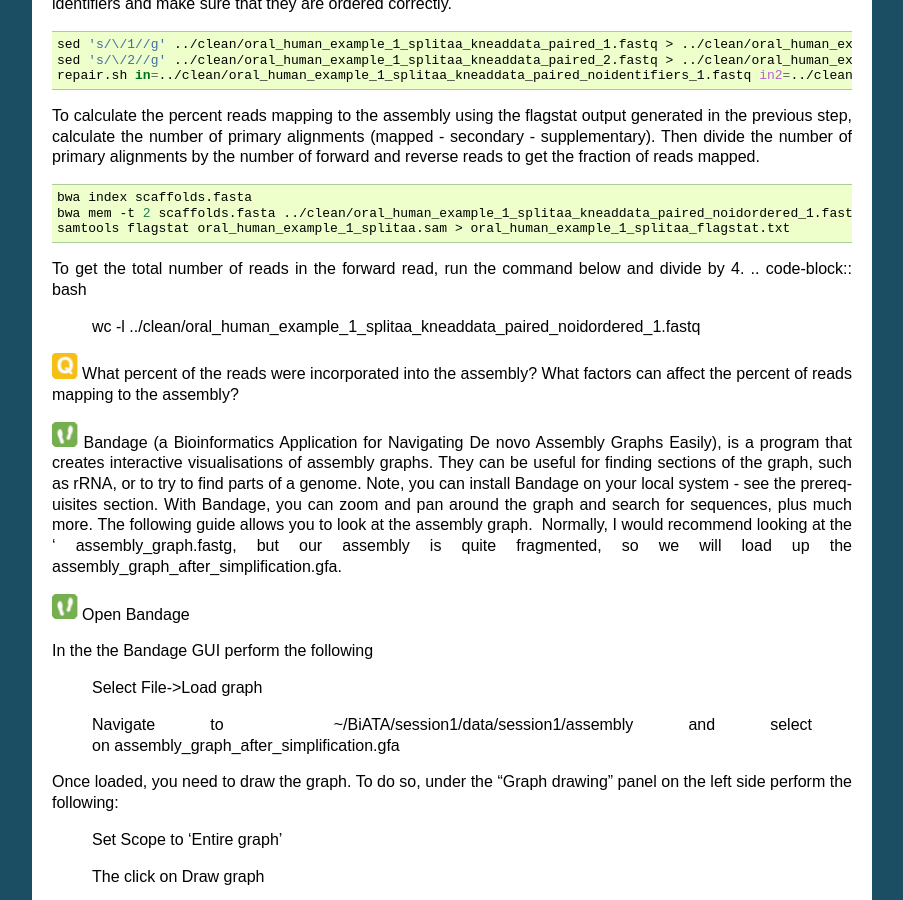
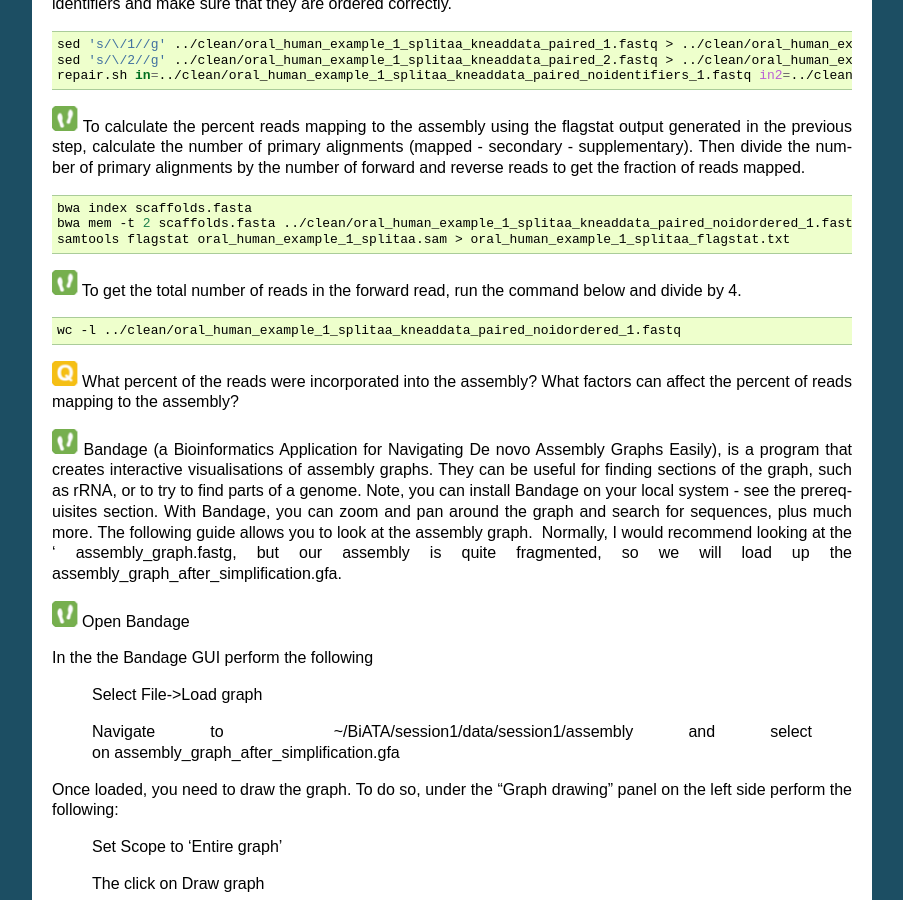
Before and after one commit to EBI-Metagenomics/mgnify-biata-2021, a Sphinx documentation site: the page built from docs/source/assembly-1.rst, in a window 1280 px wide and 900 px high, scrolled down 8053 px. Shown: the whole window, without its empty margins (198-1101 px from the left). Built offline with Sphinx 7.4.7, drawn with Linux system fonts in a browser that asks for light colours; some of the changed lines change nothing that is shown.

Commit message:
readcount step

```diff
--- a/docs/source/assembly-1.rst
+++ b/docs/source/assembly-1.rst
@@ -402,7 +402,7 @@
    sed 's/\/2//g' ../clean/oral_human_example_1_splitaa_kneaddata_paired_2.fastq > ../clean/oral_human_example_1_splitaa_kneaddata_paired_noidentifiers_2.fastq
    repair.sh in=../clean/oral_human_example_1_splitaa_kneaddata_paired_noidentifiers_1.fastq in2=../clean/oral_human_example_1_splitaa_kneaddata_paired_noidentifiers_2.fastq out=../clean/oral_human_example_1_splitaa_kneaddata_paired_noidordered_1.fastq out2=../clean/oral_human_example_1_splitaa_kneaddata_paired_noidordered_2.fastq
 
-To calculate the percent reads mapping to the assembly using the flagstat output generated in the previous step, calculate the number of primary alignments (mapped - secondary - supplementary). Then divide the number of primary alignments by the number of forward and reverse reads to get the fraction of reads mapped.
+|image2| To calculate the percent reads mapping to the assembly using the flagstat output generated in the previous step, calculate the number of primary alignments (mapped - secondary - supplementary). Then divide the number of primary alignments by the number of forward and reverse reads to get the fraction of reads mapped.
 
 .. code-block:: bash
 
@@ -411,8 +411,10 @@
     samtools flagstat oral_human_example_1_splitaa.sam > oral_human_example_1_splitaa_flagstat.txt
 
 
-To get the total number of reads in the forward read, run the command below and divide by 4.
+|image2| To get the total number of reads in the forward read, run the command below and divide by 4.
+
 .. code-block:: bash
+
  wc -l ../clean/oral_human_example_1_splitaa_kneaddata_paired_noidordered_1.fastq
 
 
```
